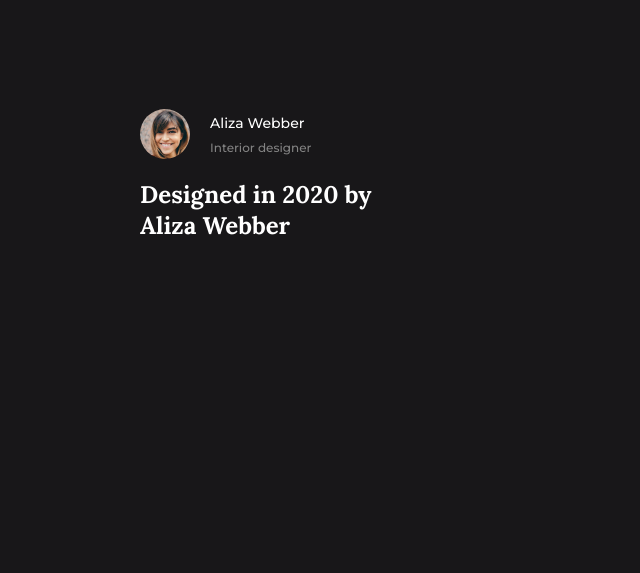
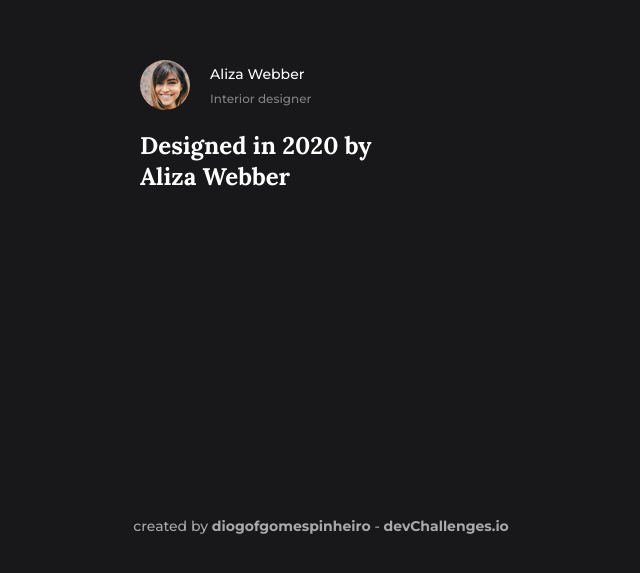
Before and after one commit to diogofgomespinheiro/dev-challenges-interior-consultant, a Vue app: page / in a window 1280 px wide. Shown: the part 225-798 px from the top of the page, without its empty margins (319-959 px from the left). Built offline with nearby package versions, Linux system fonts and the light colour scheme.

Commit message:
feat: add Footer component

```diff
--- a/src/App.vue
+++ b/src/App.vue
@@ -1,6 +1,7 @@
 <script setup lang="ts">
 import MainLayout from './components/MainLayout.vue';
 import Card from './components/Card.vue';
+import Footer from './components/Footer.vue';
 </script>
 
 <template>
@@ -14,6 +15,7 @@ import Card from './components/Card.vue';
       }"
     />
   </MainLayout>
+  <Footer />
 </template>
 
 <style>
@@ -27,6 +29,7 @@ import Card from './components/Card.vue';
   --background-color: #181719;
   --primary-text: #ffffff;
   --secondary-text: #828282;
+  --accent-text: #a9a9a9;
 }
 
 html,
@@ -34,6 +37,8 @@ body,
 #app {
   min-height: 100vh;
   height: 100%;
+  display: flex;
+  flex-direction: column;
 }
 
 #app {
--- /dev/null
+++ b/src/components/Footer.vue
@@ -0,0 +1,43 @@
+<script setup lang="ts"></script>
+
+<template>
+  <div class="footer-container">
+    <span
+      >created by
+      <a
+        class="footer__link"
+        href="https://github.com/diogofgomespinheiro"
+        target="_blank"
+        >diogofgomespinheiro</a
+      >
+      -
+      <a class="footer__link" href="https://devchallenges.io" target="_blank"
+        >devChallenges.io</a
+      ></span
+    >
+  </div>
+</template>
+
+<style>
+.footer-container {
+  color: var(--accent-text);
+  font-weight: 500;
+  font-size: 0.875rem;
+  text-align: center;
+  padding: 2.5rem 1.5rem;
+}
+
+.footer__link {
+  font-weight: 700;
+}
+
+.footer__link:hover {
+  text-decoration: underline;
+}
+</style>
+
+<script lang="ts">
+export default {
+  name: 'CustomFooter'
+};
+</script>
--- a/src/components/MainLayout.vue
+++ b/src/components/MainLayout.vue
@@ -10,7 +10,7 @@
   flex-direction: column;
   justify-content: center;
 
-  height: 100%;
+  flex: 1;
   padding: 20px;
 }
 
```
Also changed, not shown: .eslintrc.json.
